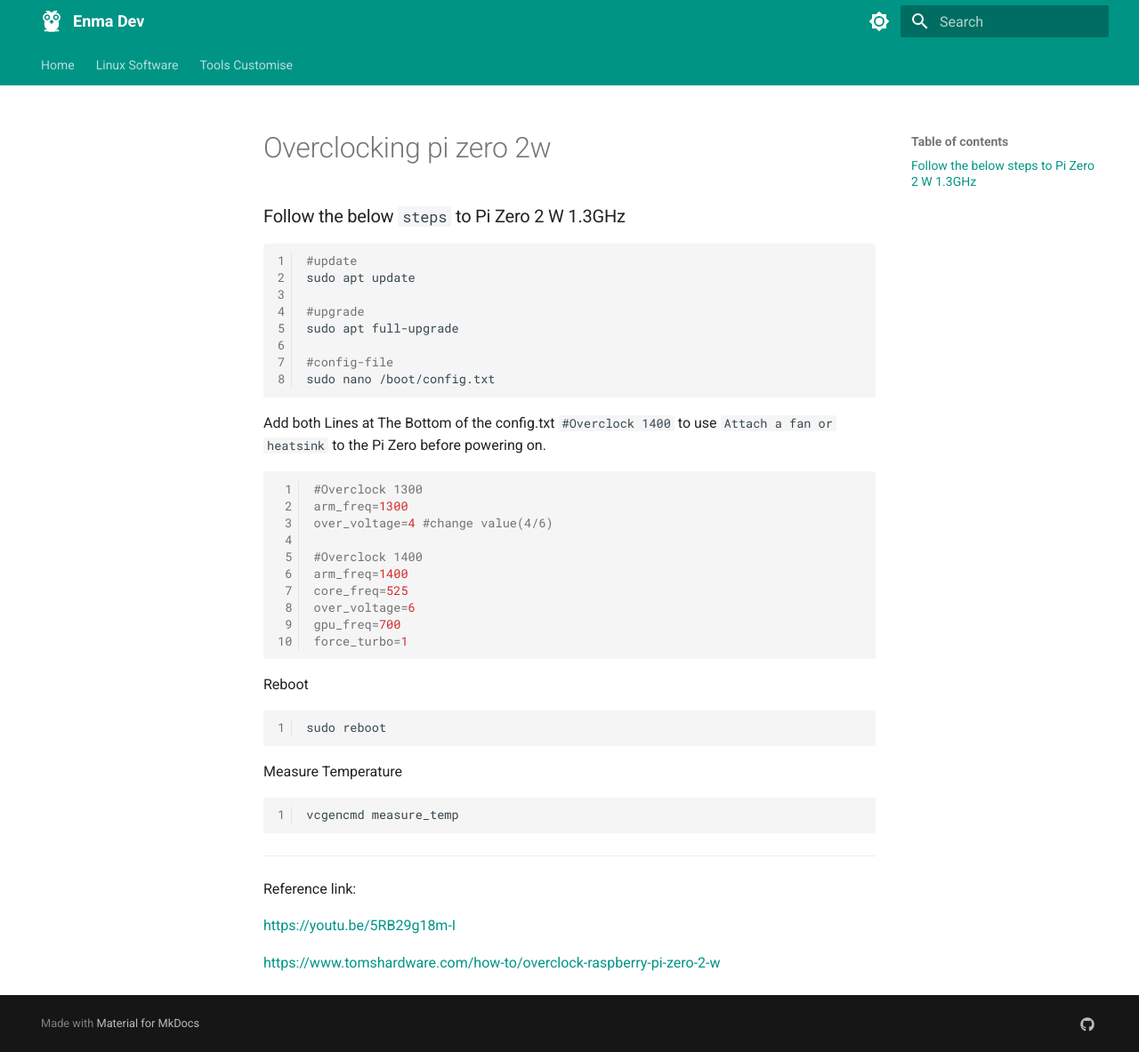
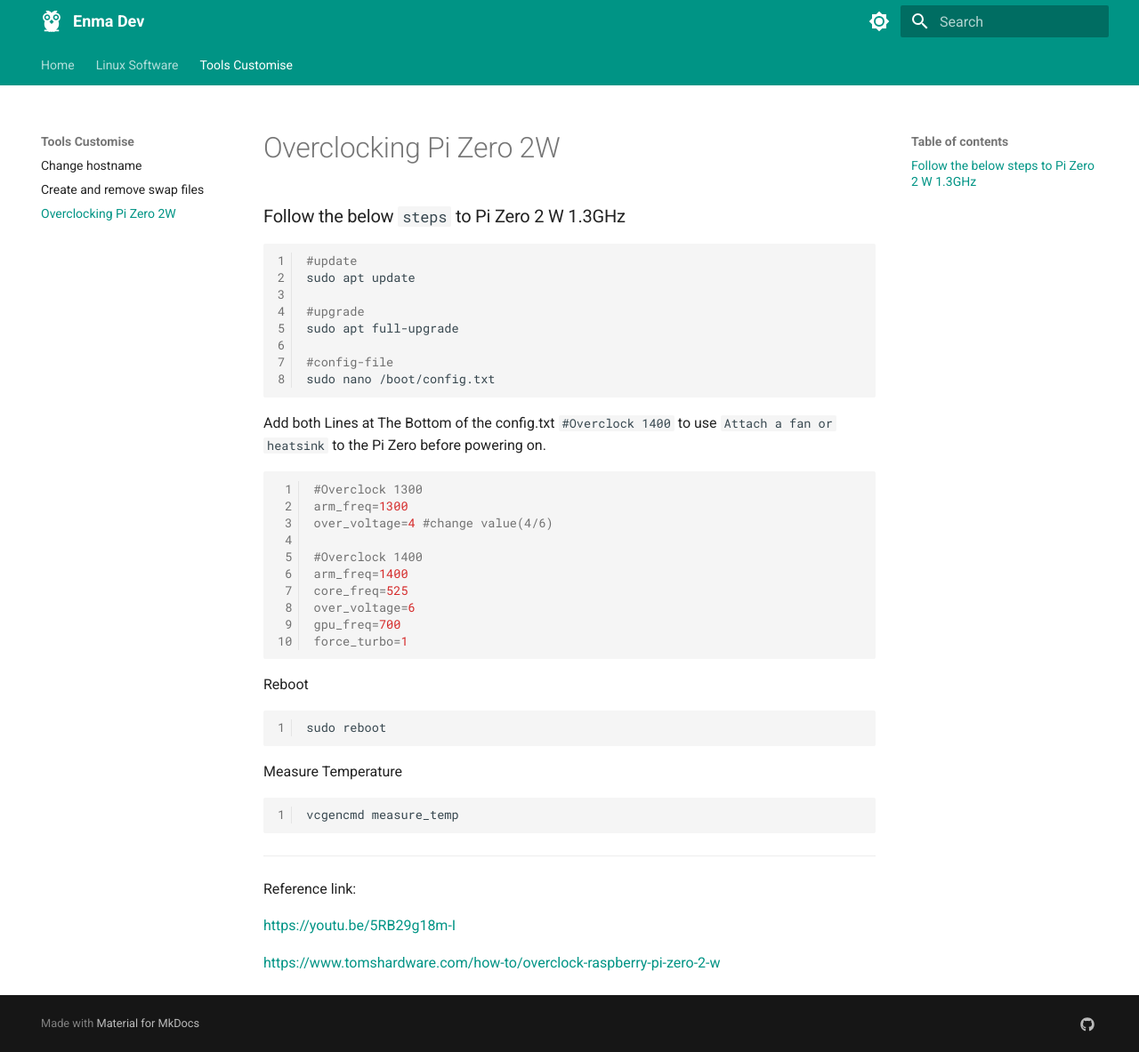
Before and after one commit to prashantdwivedi/enma, an MkDocs documentation site: the page built from docs/tools-customise/overclocking-pi-zero-2w.md, in a window 1280 px wide and 1183 px high. Shown: the whole window at 89% size. Built offline with MkDocs 1.6.1 and Material for MkDocs 9.7.7, drawn with Linux system fonts in a browser that asks for light colours.

Commit message:
update-missing-link

```diff
--- a/mkdocs.yml
+++ b/mkdocs.yml
@@ -128,4 +128,4 @@
   - Tools Customise:
     - Change hostname: tools-customise/change-hostname.md
     - Create and remove swap files: tools-customise/create-and-remove-swap-files.md
-    - Overclocking Pi Zero 2W: overclocking-pi-zero-2w.md
+    - Overclocking Pi Zero 2W: tools-customise/overclocking-pi-zero-2w.md
```
